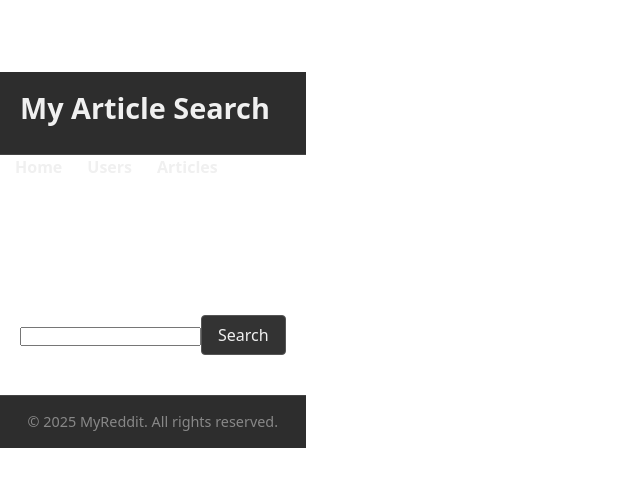
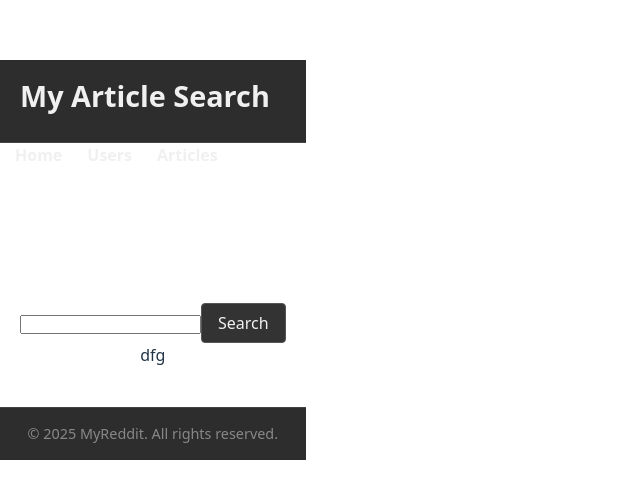
Before and after one commit to Danielnorbert22/Nc-news, a React (Vite) app: page /login in a window 1280 px wide. Shown: the part 140-638 px from the top of the page, without its empty margins (0-640 px from the left). Built offline with nearby package versions, Linux system fonts and the light colour scheme.

Commit message:
Update wireframe planning image

```diff
--- a/src/components/Content.jsx
+++ b/src/components/Content.jsx
@@ -1,6 +1,6 @@
 function Content() {
     return (
-        <div></div>
+        <div>dfg</div>
     )
 }
 
```
Also changed, not shown: 1 other file (tests, documents, lock files or other folders).
